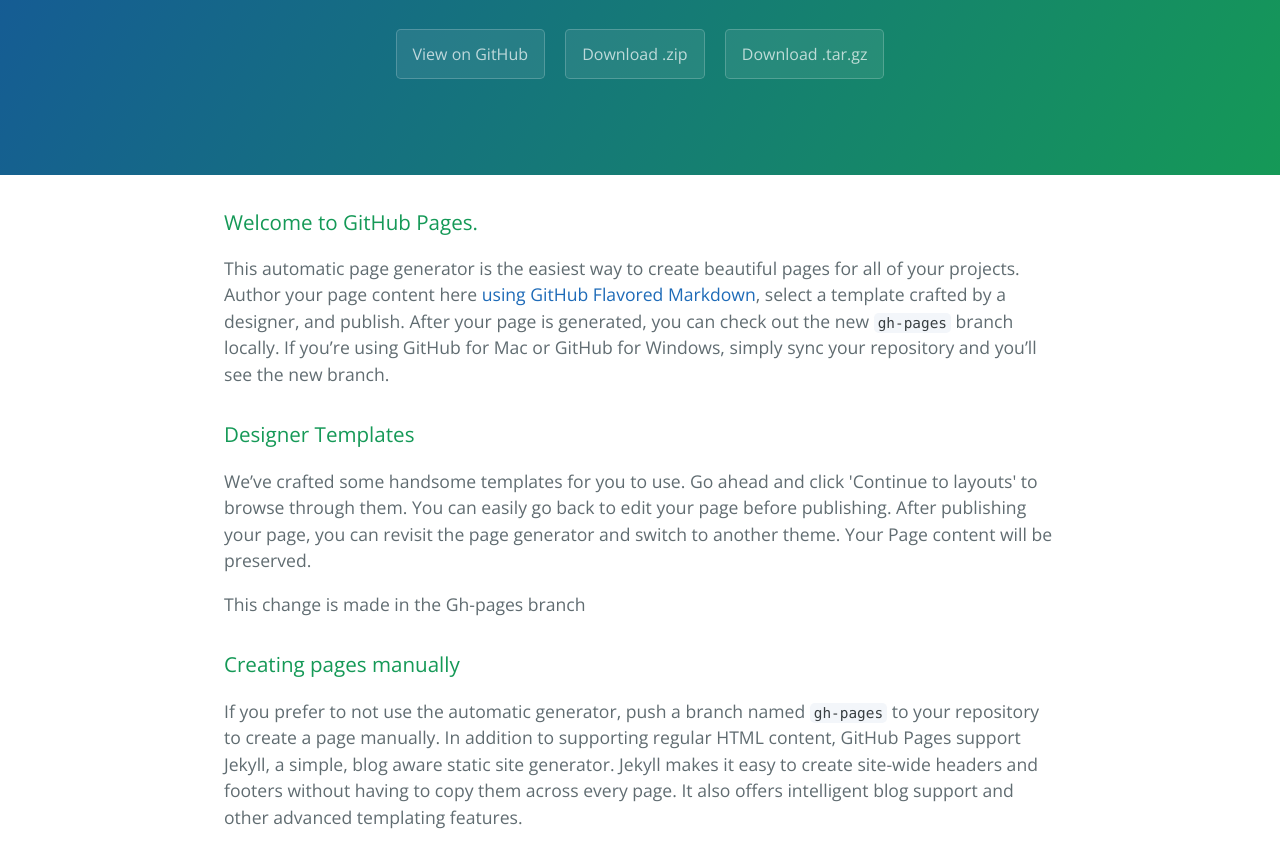
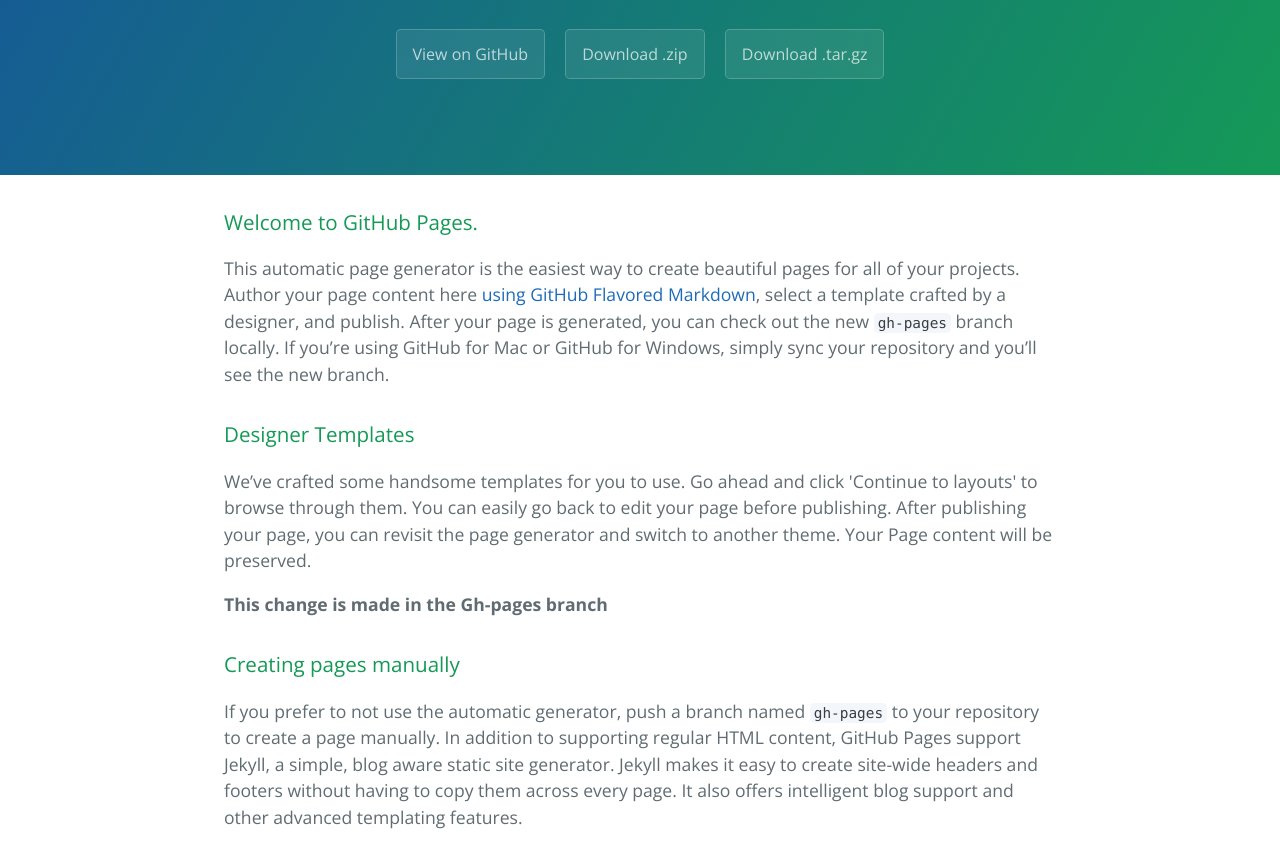
Before and after one commit to kaykaysea/sal-org, a plain HTML site: page index.html in a window 1280 px wide. Shown: the part 208-1067 px from the top of the page. Drawn offline with nearby package versions, Linux system fonts and the light colour scheme.

Commit message:
bolded the added text

```diff
--- a/index.html
+++ b/index.html
@@ -29,7 +29,7 @@
 
 <p>We’ve crafted some handsome templates for you to use. Go ahead and click 'Continue to layouts' to browse through them. You can easily go back to edit your page before publishing. After publishing your page, you can revisit the page generator and switch to another theme. Your Page content will be preserved.</p>
 
-<p>This change is made in the Gh-pages branch</p>
+<p><b>This change is made in the Gh-pages branch</b></p>
 
 <h3>
 <a id="creating-pages-manually" class="anchor" href="#creating-pages-manually" aria-hidden="true"><span class="octicon octicon-link"></span></a>Creating pages manually</h3>
```
